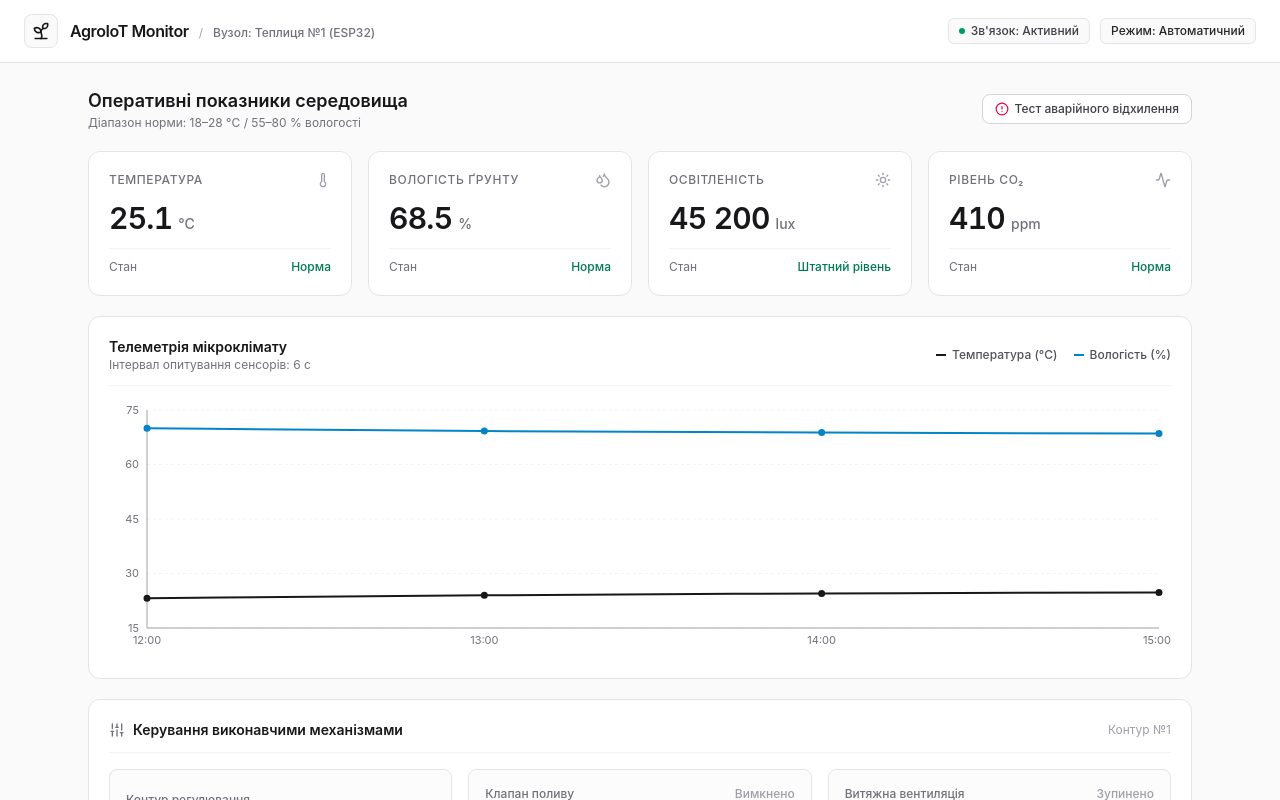
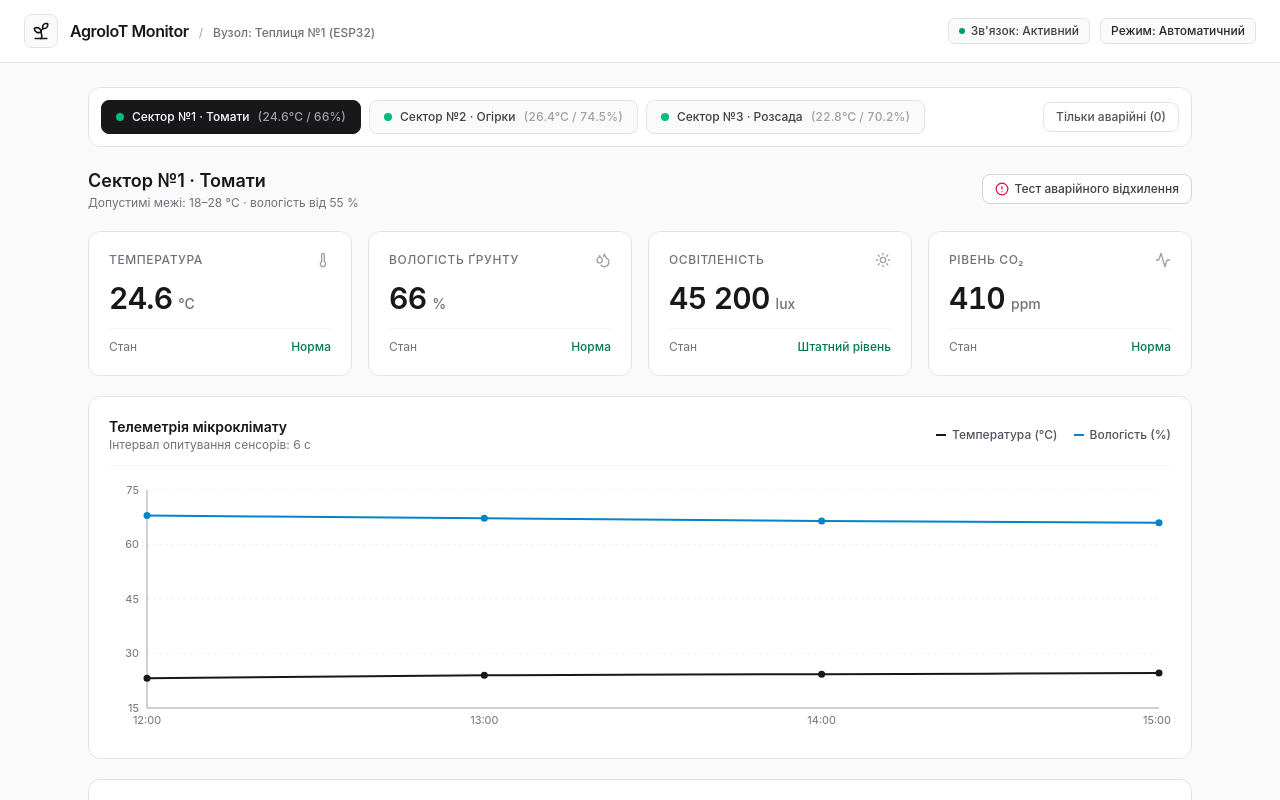
Before and after one commit to thunderdemon144/agro-dashboard-Frontenddev-STEM-project, a React (Vite) app: page / in a window 1280 px wide. Shown: the top 800 px of the page. Built offline with nearby package versions, Linux system fonts and the light colour scheme.

Commit message:
add multi-sector telemetry, alert filtering and project documentation

```diff
--- a/src/App.jsx
+++ b/src/App.jsx
@@ -1,115 +1,208 @@
 import { useState, useEffect, useRef } from 'react';
 import { Thermometer, Droplets, Sun, Activity, AlertCircle } from 'lucide-react';
 import Navbar from './components/Navbar';
+import SectorTabs from './components/SectorTabs';
 import MetricCard from './components/MetricCard';
 import ControlPanel from './components/ControlPanel';
 import GreenhouseChart from './components/GreenhouseChart';
 import EventLog from './components/EventLog';
 
-const initialChartData = [
-  { time: '12:00', temp: 23.2, humidity: 70.0 },
-  { time: '13:00', temp: 24.0, humidity: 69.2 },
-  { time: '14:00', temp: 24.5, humidity: 68.8 },
-  { time: '15:00', temp: 24.8, humidity: 68.5 },
+const initialSectors = [
+  {
+    id: 'sec-1',
+    name: 'Сектор №1 · Томати',
+    minTemp: 18,
+    maxTemp: 28,
+    minHumidity: 55,
+    targetHumidity: 68,
+    temp: 24.6,
+    humidity: 66.0,
+    light: '45 200',
+    co2: '410',
+    isAuto: true,
+    pumpActive: false,
+    fanActive: false,
+    chart: [
+      { time: '12:00', temp: 23.2, humidity: 68.0 },
+      { time: '13:00', temp: 24.0, humidity: 67.2 },
+      { time: '14:00', temp: 24.3, humidity: 66.5 },
+      { time: '15:00', temp: 24.6, humidity: 66.0 },
+    ],
+  },
+  {
+    id: 'sec-2',
+    name: 'Сектор №2 · Огірки',
+    minTemp: 20,
+    maxTemp: 30,
+    minHumidity: 65,
+    targetHumidity: 76,
+    temp: 26.4,
+    humidity: 74.5,
+    light: '38 900',
+    co2: '435',
+    isAuto: true,
+    pumpActive: false,
+    fanActive: false,
+    chart: [
+      { time: '12:00', temp: 25.1, humidity: 76.0 },
+      { time: '13:00', temp: 25.8, humidity: 75.4 },
+      { time: '14:00', temp: 26.1, humidity: 74.9 },
+      { time: '15:00', temp: 26.4, humidity: 74.5 },
+    ],
+  },
+  {
+    id: 'sec-3',
+    name: 'Сектор №3 · Розсада',
+    minTemp: 19,
+    maxTemp: 26,
+    minHumidity: 60,
+    targetHumidity: 72,
+    temp: 22.8,
+    humidity: 70.2,
+    light: '29 400',
+    co2: '395',
+    isAuto: true,
+    pumpActive: false,
+    fanActive: false,
+    chart: [
+      { time: '12:00', temp: 21.9, humidity: 71.5 },
+      { time: '13:00', temp: 22.3, humidity: 71.0 },
+      { time: '14:00', temp: 22.5, humidity: 70.6 },
+      { time: '15:00', temp: 22.8, humidity: 70.2 },
+    ],
+  },
 ];
 
 export default function App() {
-  const [isAuto, setIsAuto] = useState(true);
-  const [pumpActive, setPumpActive] = useState(false);
-  const [fanActive, setFanActive] = useState(false);
-
-  const [temp, setTemp] = useState(25.1);
-  const [humidity, setHumidity] = useState(68.5);
-  const [chartData, setChartData] = useState(initialChartData);
+  const [sectors, setSectors] = useState(initialSectors);
+  const [activeId, setActiveId] = useState('sec-1');
+  const [showOnlyAlerts, setShowOnlyAlerts] = useState(false);
   const [logs, setLogs] = useState([
-    { id: 1, time: '15:00:00', type: 'info', message: 'Ініціалізація панелі диспетчеризації. Зв’язок із вузлом ESP32 встановлено.' },
+    { id: 1, time: '15:00:00', type: 'info', message: 'Систему диспетчеризації запущено. Підключено 3 сенсорні вузли ESP32.' },
   ]);
 
-  const stateRef = useRef({ isAuto, pumpActive, fanActive, temp, humidity });
+  const activeSector = sectors.find((s) => s.id === activeId) || sectors[0];
+
+  const sectorsRef = useRef(sectors);
   useEffect(() => {
-    stateRef.current = { isAuto, pumpActive, fanActive, temp, humidity };
-  }, [isAuto, pumpActive, fanActive, temp, humidity]);
+    sectorsRef.current = sectors;
+  }, [sectors]);
 
   const addLog = (message, type = 'info') => {
     const now = new Date().toLocaleTimeString('uk-UA');
-    setLogs((prev) => [{ id: Date.now() + Math.random(), time: now, type, message }, ...prev.slice(0, 19)]);
+    setLogs((prev) => [{ id: Date.now() + Math.random(), time: now, type, message }, ...prev.slice(0, 24)]);
+  };
+
+  const updateSector = (id, patch) => {
+    setSectors((prev) => prev.map((s) => (s.id === id ? { ...s, ...patch } : s)));
   };
 
   const handleToggleAuto = (newVal) => {
-    setIsAuto(newVal);
+    updateSector(activeSector.id, { isAuto: newVal });
     addLog(
-      newVal ? 'Переведено в автоматичний режим регулювання мікроклімату.' : 'Увімкнено ручний диспетчерський контроль.',
+      `[${activeSector.name}] ${newVal ? 'Увімкнено автоматичний режим.' : 'Переведено в ручний контроль.'}`,
       'action'
     );
   };
 
   const handleTogglePump = (newVal) => {
-    setPumpActive(newVal);
-    addLog(newVal ? 'Оператор увімкнув систему крапельного поливу (Сектор №1).' : 'Оператор вимкнув полив.', 'action');
+    updateSector(activeSector.id, { pumpActive: newVal });
+    addLog(
+      `[${activeSector.name}] Оператор ${newVal ? 'запустив полив' : 'зупинив полив'}.`,
+      'action'
+    );
   };
 
   const handleToggleFan = (newVal) => {
-    setFanActive(newVal);
-    addLog(newVal ? 'Оператор запустив витяжну вентиляцію купола.' : 'Оператор зупинив вентиляцію.', 'action');
+    updateSector(activeSector.id, { fanActive: newVal });
+    addLog(
+      `[${activeSector.name}] Оператор ${newVal ? 'увімкнув вентиляцію' : 'вимкнув вентиляцію'}.`,
+      'action'
+    );
   };
 
   const triggerAnomaly = () => {
-    setTemp(31.4);
-    setHumidity(46.0);
-    addLog('Критичне відхилення: зафіксовано перегрів (31.4°C) та падіння вологості ґрунту (46%).', 'warning');
+    const spikeTemp = Number((activeSector.maxTemp + 3.4).toFixed(1));
+    const dropHum = Number((activeSector.minHumidity - 9.0).toFixed(1));
+    updateSector(activeSector.id, { temp: spikeTemp, humidity: dropHum });
+    addLog(
+      `[${activeSector.name}] Аварійне відхилення: ${spikeTemp}°C, вологість ${dropHum}%.`,
+      'warning'
+    );
   };
 
+  // Фонове опитування всіх 3 секторів кожні 6 секунд
   useEffect(() => {
     const interval = setInterval(() => {
-      const { isAuto: auto, pumpActive: pump, fanActive: fan, temp: curTemp, humidity: curHum } = stateRef.current;
+      const timeLabel = new Date().toLocaleTimeString('uk-UA', { hour: '2-digit', minute: '2-digit', second: '2-digit' });
 
-      let tempDelta = (Math.random() - 0.48) * 0.3;
-      if (fan) tempDelta = -0.6;
-      const nextTemp = Number(Math.max(15, Math.min(40, curTemp + tempDelta)).toFixed(1));
+      setSectors((prevSectors) =>
+        prevSectors.map((sec) => {
+          let tempDelta = (Math.random() - 0.48) * 0.3;
+          if (sec.fanActive) tempDelta = -0.6;
+          const nextTemp = Number(Math.max(15, Math.min(42, sec.temp + tempDelta)).toFixed(1));
 
-      if (auto && nextTemp > 28 && !fan) {
-        setFanActive(true);
-        addLog(`Автоматика: температура ${nextTemp}°C перевищила поріг (28°C). Запущено вентиляцію.`, 'warning');
-      } else if (auto && nextTemp <= 25 && fan) {
-        setFanActive(false);
-        addLog(`Автоматика: температура стабілізувалася (${nextTemp}°C). Вентиляцію вимкнено.`, 'info');
-      }
+          let nextFan = sec.fanActive;
+          if (sec.isAuto && nextTemp > sec.maxTemp && !sec.fanActive) {
+            nextFan = true;
+            addLog(`[${sec.name}] Автоматика: перегрів (${nextTemp}°C). Активовано вентиляцію.`, 'warning');
+          } else if (sec.isAuto && nextTemp <= sec.maxTemp - 3 && sec.fanActive) {
+            nextFan = false;
+            addLog(`[${sec.name}] Автоматика: температуру нормалізовано (${nextTemp}°C).`, 'info');
+          }
 
-      let humDelta = (Math.random() - 0.52) * 0.4;
-      if (pump) humDelta = +1.4;
-      const nextHum = Number(Math.max(30, Math.min(95, curHum + humDelta)).toFixed(1));
+          let humDelta = (Math.random() - 0.52) * 0.4;
+          if (sec.pumpActive) humDelta = +1.4;
+          const nextHum = Number(Math.max(30, Math.min(95, sec.humidity + humDelta)).toFixed(1));
 
-      if (auto && nextHum < 55 && !pump) {
-        setPumpActive(true);
-        addLog(`Автоматика: вологість впала до ${nextHum}%. Активовано автополив.`, 'warning');
-      } else if (auto && nextHum >= 68 && pump) {
-        setPumpActive(false);
-        addLog(`Автоматика: вологість досягла норми (${nextHum}%). Полив зупинено.`, 'info');
-      }
+          let nextPump = sec.pumpActive;
+          if (sec.isAuto && nextHum < sec.minHumidity && !sec.pumpActive) {
+            nextPump = true;
+            addLog(`[${sec.name}] Автоматика: низька вологість (${nextHum}%). Запущено полив.`, 'warning');
+          } else if (sec.isAuto && nextHum >= sec.targetHumidity && sec.pumpActive) {
+            nextPump = false;
+            addLog(`[${sec.name}] Автоматика: вологість у нормі (${nextHum}%). Полив зупинено.`, 'info');
+          }
 
-      setTemp(nextTemp);
-      setHumidity(nextHum);
-
-      const timeLabel = new Date().toLocaleTimeString('uk-UA', { hour: '2-digit', minute: '2-digit', second: '2-digit' });
-      setChartData((prevChart) => [
-        ...prevChart.slice(-9),
-        { time: timeLabel, temp: nextTemp, humidity: nextHum },
-      ]);
+          return {
+            ...sec,
+            temp: nextTemp,
+            humidity: nextHum,
+            fanActive: nextFan,
+            pumpActive: nextPump,
+            chart: [...sec.chart.slice(-9), { time: timeLabel, temp: nextTemp, humidity: nextHum }],
+          };
+        })
+      );
     }, 6000);
 
     return () => clearInterval(interval);
   }, []);
 
+  const isTempAlert = activeSector.temp > activeSector.maxTemp;
+  const isHumAlert = activeSector.humidity < activeSector.minHumidity;
+
   return (
     <div className="min-h-screen bg-zinc-50 text-zinc-900 flex flex-col font-sans antialiased">
-      <Navbar isAuto={isAuto} />
+      <Navbar isAuto={activeSector.isAuto} />
 
       <main className="flex-1 p-6 max-w-6xl mx-auto w-full space-y-5">
-        {/* Заголовок робочої області */}
+        {/* Навігація по секторах + фільтр */}
+        <SectorTabs
+          sectors={sectors}
+          activeId={activeSector.id}
+          onSelect={setActiveId}
+          showOnlyAlerts={showOnlyAlerts}
+          setShowOnlyAlerts={setShowOnlyAlerts}
+        />
+
+        {/* Заголовок сектора + тест збою */}
         <div className="flex flex-wrap items-center justify-between gap-4">
           <div>
-            <h2 className="text-lg font-semibold text-zinc-900">Оперативні показники середовища</h2>
-            <p className="text-xs text-zinc-500">Діапазон норми: 18–28 °C / 55–80 % вологості</p>
+            <h2 className="text-lg font-semibold text-zinc-900">{activeSector.name}</h2>
+            <p className="text-xs text-zinc-500">
+              Допустимі межі: {activeSector.minTemp}–{activeSector.maxTemp} °C · вологість від {activeSector.minHumidity} %
+            </p>
           </div>
           <button
             onClick={triggerAnomaly}
@@ -124,23 +217,23 @@ export default function App() {
         <div className="grid grid-cols-1 sm:grid-cols-2 lg:grid-cols-4 gap-4">
           <MetricCard
             title="Температура"
-            value={temp}
+            value={activeSector.temp}
             unit="°C"
             icon={Thermometer}
-            status={temp > 28 ? 'Перевищення норми' : fanActive ? 'Охолодження' : 'Норма'}
-            isAlert={temp > 28}
+            status={isTempAlert ? `Вище ${activeSector.maxTemp}°C` : activeSector.fanActive ? 'Охолодження' : 'Норма'}
+            isAlert={isTempAlert}
           />
           <MetricCard
             title="Вологість ґрунту"
-            value={humidity}
+            value={activeSector.humidity}
             unit="%"
             icon={Droplets}
-            status={humidity < 55 ? 'Нижче порогу' : pumpActive ? 'Триває полив' : 'Норма'}
-            isAlert={humidity < 55}
+            status={isHumAlert ? `Нижче ${activeSector.minHumidity}%` : activeSector.pumpActive ? 'Триває полив' : 'Норма'}
+            isAlert={isHumAlert}
           />
           <MetricCard
             title="Освітленість"
-            value="45 200"
+            value={activeSector.light}
             unit="lux"
             icon={Sun}
             status="Штатний рівень"
@@ -148,7 +241,7 @@ export default function App() {
           />
           <MetricCard
             title="Рівень CO₂"
-            value="410"
+            value={activeSector.co2}
             unit="ppm"
             icon={Activity}
             status="Норма"
@@ -157,15 +250,15 @@ export default function App() {
         </div>
 
         {/* Графік */}
-        <GreenhouseChart data={chartData} />
+        <GreenhouseChart data={activeSector.chart} />
 
         {/* Керування */}
         <ControlPanel
-          isAuto={isAuto}
+          isAuto={activeSector.isAuto}
           setIsAuto={handleToggleAuto}
-          pumpActive={pumpActive}
+          pumpActive={activeSector.pumpActive}
           setPumpActive={handleTogglePump}
-          fanActive={fanActive}
+          fanActive={activeSector.fanActive}
           setFanActive={handleToggleFan}
         />
 
--- /dev/null
+++ b/src/components/SectorTabs.jsx
@@ -0,0 +1,56 @@
+export default function SectorTabs({ sectors, activeId, onSelect, showOnlyAlerts, setShowOnlyAlerts }) {
+  const visibleSectors = showOnlyAlerts
+    ? sectors.filter((s) => s.temp > s.maxTemp || s.humidity < s.minHumidity)
+    : sectors;
+
+  const alertCount = sectors.filter((s) => s.temp > s.maxTemp || s.humidity < s.minHumidity).length;
+
+  return (
+    <div className="bg-white border border-zinc-200 rounded-xl p-3 flex flex-wrap items-center justify-between gap-3">
+      <div className="flex flex-wrap items-center gap-2">
+        {visibleSectors.length === 0 ? (
+          <span className="text-xs text-zinc-500 px-2 py-1">Аварійних секторів немає</span>
+        ) : (
+          visibleSectors.map((sector) => {
+            const isAlert = sector.temp > sector.maxTemp || sector.humidity < sector.minHumidity;
+            const isActive = sector.id === activeId;
+
+            return (
+              <button
+                key={sector.id}
+                onClick={() => onSelect(sector.id)}
+                className={`px-3.5 py-2 rounded-lg text-xs font-medium border transition-colors flex items-center space-x-2 cursor-pointer ${
+                  isActive
+                    ? 'bg-zinc-900 text-white border-zinc-900'
+                    : 'bg-zinc-50 text-zinc-700 border-zinc-200 hover:bg-zinc-100'
+                }`}
+              >
+                <span
+                  className={`w-2 h-2 rounded-full ${
+                    isAlert ? 'bg-rose-500' : 'bg-emerald-500'
+                  }`}
+                ></span>
+                <span>{sector.name}</span>
+                <span className={`tabular-nums ${isActive ? 'text-zinc-400' : 'text-zinc-400'}`}>
+                  ({sector.temp}°C / {sector.humidity}%)
+                </span>
+              </button>
+            );
+          })
+        )}
+      </div>
+
+      {/* Фільтр проблемних секторів */}
+      <button
+        onClick={() => setShowOnlyAlerts(!showOnlyAlerts)}
+        className={`px-3 py-1.5 rounded-lg text-xs font-medium border transition-colors cursor-pointer ${
+          showOnlyAlerts
+            ? 'bg-rose-50 text-rose-700 border-rose-300'
+            : 'bg-white text-zinc-600 border-zinc-200 hover:bg-zinc-50'
+        }`}
+      >
+        {showOnlyAlerts ? 'Показати всі сектори' : `Тільки аварійні (${alertCount})`}
+      </button>
+    </div>
+  );
+}
```
Also changed, not shown: 1 other file (tests, documents, lock files or other folders).
